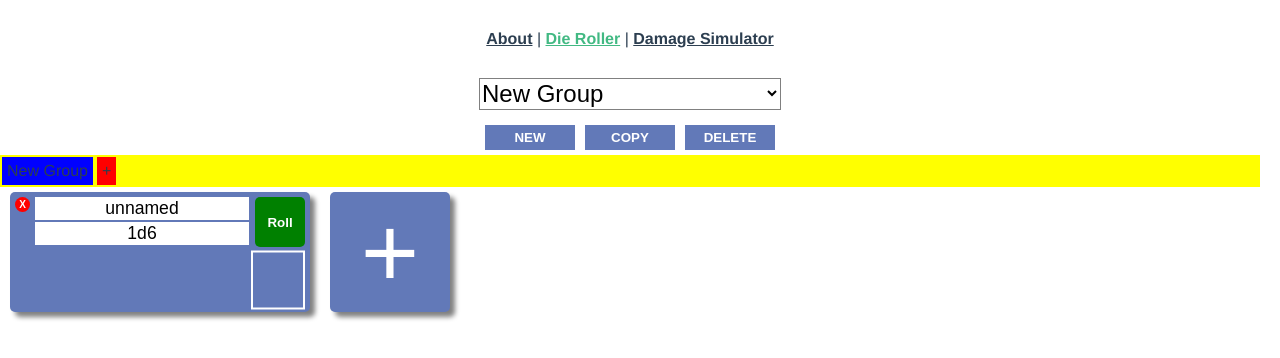
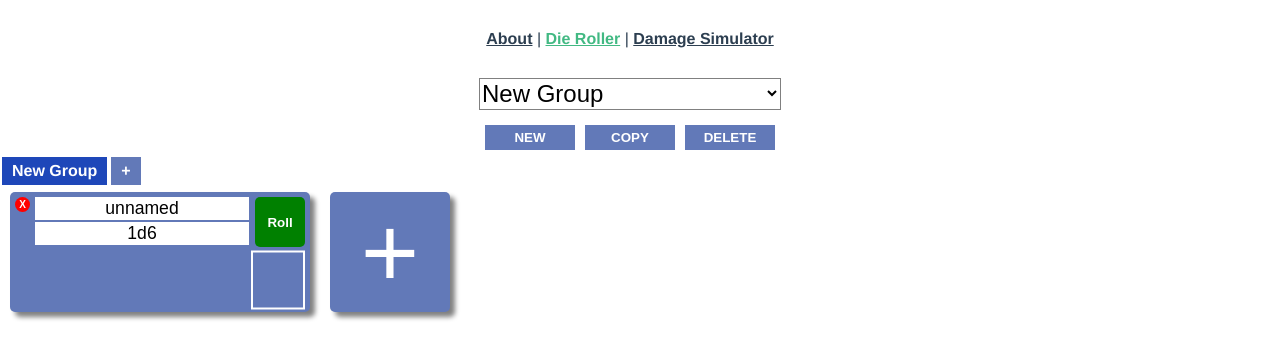
Before and after one commit to charles-oder/pathfinder-damage-calc, a Vue app: page /#/die-roller in a window 1280 px wide. Shown: the top 358 px of the page. Built offline with nearby package versions, Linux system fonts and the light colour scheme.

Commit message:
restyled tabs

```diff
--- a/src/views/TabSelector.vue
+++ b/src/views/TabSelector.vue
@@ -80,17 +80,18 @@ export default defineComponent({
 .tab-selector {
   position: relative;
   width: 100%;
-  background: yellow;
   display: flex;
   flex-wrap: wrap;
   cursor: pointer;
 }
 .tab {
   position: relative;
-  background: red;
+  background: #6279b8;
+  color: white;
+  font-weight: bold;
   margin: 2px 2px;
   display: inline-block;
-  padding: 5px;
+  padding: 5px 10px;
 }
 .context-menu {
   position: absolute;
@@ -111,6 +112,6 @@ export default defineComponent({
   display: none;
 }
 .selected {
-  background: blue;
+  background: #1e47b9;
 }
 </style>
```
